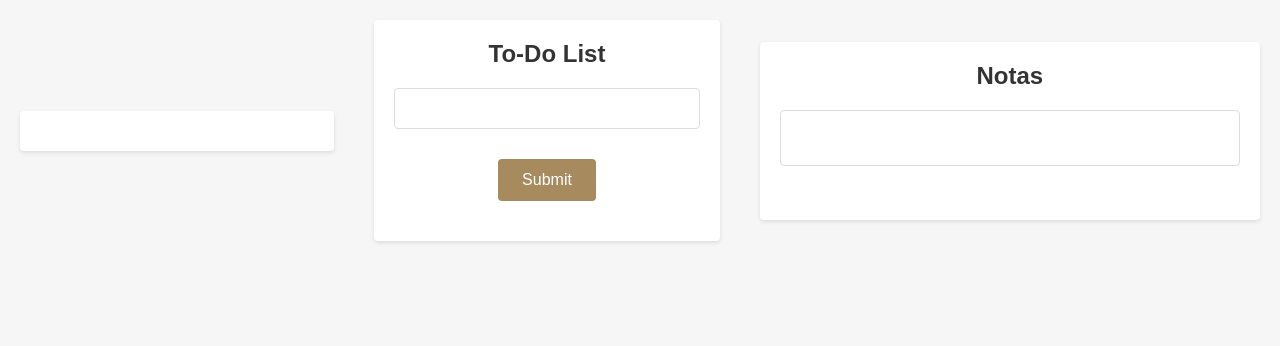
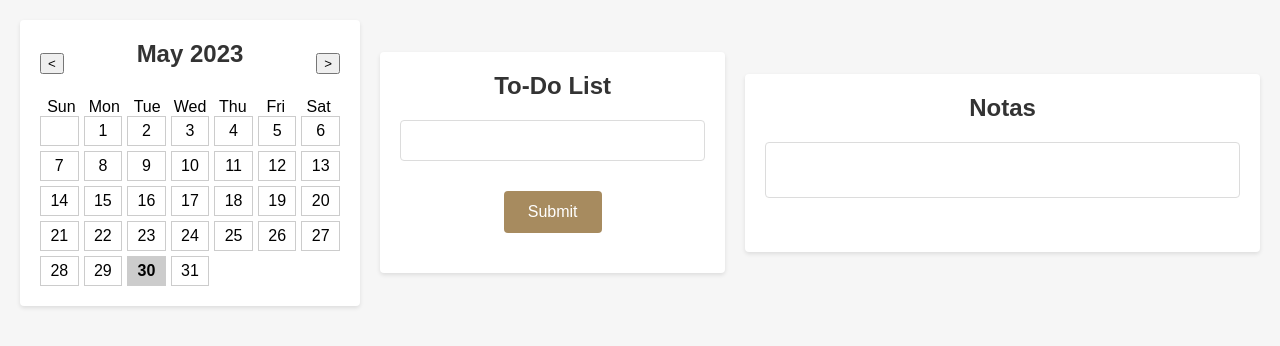
Before and after one commit to brunamarques26/trabalhosic, a website with bundled scripts: page home.html in a window 1280 px wide. Built offline with nearby package versions, Linux system fonts and the light colour scheme; no server answers.

Commit message:
Versão inicial calendario

```diff
--- a/home.html
+++ b/home.html
@@ -7,8 +7,22 @@
 </head>
 <body>
 
-    <div class="container calendar-container">
-        <div id="calendar"></div>
+    <div class="calendar">
+        <div class="header">
+          <button class="prev">&lt;</button>
+          <h2 class="month-year"></h2>
+          <button class="next">&gt;</button>
+        </div>
+        <div class="weekdays">
+          <div>Sun</div>
+          <div>Mon</div>
+          <div>Tue</div>
+          <div>Wed</div>
+          <div>Thu</div>
+          <div>Fri</div>
+          <div>Sat</div>
+        </div>
+        <div class="days"></div>
       </div>
 
 
--- a/script2.js
+++ b/script2.js
@@ -11,26 +11,145 @@ textarea.addEventListener('input', () => {
   textarea.style.height = `${textarea.scrollHeight}px`; // Set the height to the scrollHeight
 });
 
-//Calendario
-document.addEventListener('DOMContentLoaded', function() {
-  var calendarEl = document.getElementById('calendar');
-  var calendar = new FullCalendar.Calendar(calendarEl, {
-    selectable: true,
-    select: function(info) {
-      // Handle the selection of a date or range
-      var startDate = info.start;
-      var endDate = info.end;
+//----------------------------------------------Calendario----------------------------------------------
+document.addEventListener("DOMContentLoaded", function() {
+  const monthYearElement = document.querySelector(".month-year");
+  const daysContainer = document.querySelector(".days");
+  const prevButton = document.querySelector(".prev");
+  const nextButton = document.querySelector(".next");
 
-      // Perform any desired actions with the selected date(s)
-      // For example, send a notification or mark the selected days in some way
-      // You can use external libraries or custom code to handle notifications
+  let currentDate = new Date();
 
-      // Example: Log the selected date(s) to the console
-      console.log('Selected date(s):', startDate, endDate);
+  // Display the current month
+  displayMonth(currentDate);
+
+  // Event listeners for previous and next buttons
+  prevButton.addEventListener("click", function() {
+    currentDate.setMonth(currentDate.getMonth() - 1);
+    displayMonth(currentDate);
+  });
+
+  nextButton.addEventListener("click", function() {
+    currentDate.setMonth(currentDate.getMonth() + 1);
+    displayMonth(currentDate);
+  });
+
+  function displayMonth(date) {
+    // Clear the calendar days
+    daysContainer.innerHTML = "";
+
+    // Set the month and year in the header
+    monthYearElement.textContent = getMonthName(date) + " " + date.getFullYear();
+
+    // Get the first day of the month
+    const firstDay = new Date(date.getFullYear(), date.getMonth(), 1);
+
+    // Get the number of days in the month
+    const totalDays = new Date(date.getFullYear(), date.getMonth() + 1, 0).getDate();
+
+    // Calculate the index of the first day in the weekdays list (0 - Sunday, 1 - Monday, etc.)
+    const firstDayIndex = firstDay.getDay();
+
+    // Add empty cells for days before the first day of the month
+    for (let i = 0; i < firstDayIndex; i++) {
+      const emptyCell = document.createElement("div");
+      daysContainer.appendChild(emptyCell);
     }
+
+    // Add the calendar days
+    for (let i = 1; i <= totalDays; i++) {
+      const dayCell = document.createElement("div");
+      dayCell.textContent = i;
+      daysContainer.appendChild(dayCell);
+
+      // Add click event listener to each day cell
+      dayCell.addEventListener("click", function() {
+        const selectedDay = document.querySelector(".selected");
+        if (selectedDay) {
+          selectedDay.classList.remove("selected");
+        }
+
+        // Mark the clicked day as selected
+        this.classList.add("selected");
+
+        // Save the selected date to the database
+        const selectedDate = new Date(date.getFullYear(), date.getMonth(), i);
+        saveSelectedDateToDatabase(selectedDate);
+      });
+
+      // Mark the current date as selected
+      if (
+        date.getFullYear() === currentDate.getFullYear() &&
+        date.getMonth() === currentDate.getMonth() &&
+        i === currentDate.getDate()
+      ) {
+        dayCell.classList.add("selected");
+      }
+    }
+  }
+
+  function getMonthName(date) {
+    const options = { month: "long" };
+    return new Intl.DateTimeFormat("en-US", options).format(date);
+  }
+
+  async function saveSelectedDateToDatabase(selectedDate) {
+    try {
+      const user = auth.currentUser;
+      const userId = user.uid;
+      const name = user.displayName;
+
+      // Check if the selected date already exists in the database for the current user
+      const querySnapshot = await getDocs(
+        query(collection(db, "data"), where("data", "==", selectedDate), where("userId", "==", userId))
+      );
+
+      if (!querySnapshot.empty) {
+        // If the date exists, delete it from the database
+        querySnapshot.forEach((doc) => {
+          deleteDoc(doc.ref);
+          console.log("Document deleted with ID: ", doc.id);
+        });
+
+        // Perform any additional logic or UI updates after deletion
+        // ...
+
+      } else {
+        // If the date doesn't exist, save it to the database
+        const docRef = await addDoc(collection(db, "data"), {
+          data: selectedDate,
+          userId: userId,
+          userName: name
+        });
+        console.log("Document written with ID: ", docRef.id);
+
+        // Perform any additional logic or UI updates after saving
+        // ...
+      }
+    } catch (e) {
+      console.error("Error accessing database: ", e);
+    }
+  }
+});
+
+
+  // Add event listeners to previous and next buttons
+  const prevButton = document.querySelector(".prev");
+  const nextButton = document.querySelector(".next");
+
+  prevButton.addEventListener("click", () => {
+    // Handle the click action for the previous button
+    // For example, you can navigate to the previous month
+    //alert("Previous button clicked");
   });
-  calendar.render();
-});
+
+  nextButton.addEventListener("click", () => {
+    // Handle the click action for the next button
+    // For example, you can navigate to the next month
+    //alert("Next button clicked");
+  });
+
+//-------------------------------------------------------------------------------------
 
 // Your web app's Firebase configuration
 const firebaseConfig = {
@@ -160,7 +279,7 @@ function displayTasks() {
 // Chamar a função displayTasks no evento onAuthStateChanged
 auth.onAuthStateChanged((user) => {
   if (user) {
-    alert("Login com sucesso: " + user.displayName);
+    //alert("Login com sucesso: " + user.displayName);
     console.log(user);
     displayTasks();
   }
@@ -188,7 +307,7 @@ form.addEventListener('submit', async (e) => {
   } catch (e) {
     console.error("Error adding document: ", e);
   }
-  alert('Registado com sucesso');
+  //alert('Registado com sucesso');
   form.reset();
 });
 
--- a/style.css
+++ b/style.css
@@ -8,16 +8,53 @@ body {
     padding: 0;
 }
 
-.calendar-container {
+.calendar {
+    width: 300px;
     background-color: #ffffff;
     border-radius: 4px;
     box-shadow: 0 2px 4px rgba(0, 0, 0, 0.1);
     padding: 20px;
+    font-family: Hind, sans-serif;
+    margin-left: 20px;
+    margin-top: 20px;
+  }
+
+  .header {
+    display: flex;
+    align-items: center;
+    justify-content: space-between;
+    margin-bottom: 10px;
+  }
+
+  .weekdays {
+    display: flex;
+  }
+
+  .weekdays div {
+    flex: 1;
     text-align: center;
-    margin-top: 20px; /* Add margin-top to center the container vertically */
-    margin-right: 20px;
-    margin-left: 20px;
-    flex-grow: 1;
+  }
+
+  .days {
+    display: grid;
+    grid-template-columns: repeat(7, 1fr);
+    gap: 5px;
+  }
+
+  .days div {
+    text-align: center;
+    padding: 5px;
+    border: 1px solid #ccc;
+    cursor: pointer;
+  }
+
+  .days div:hover {
+    background-color: #f2f2f2;
+  }
+
+  .days .selected {
+    background-color: #ccc;
+    font-weight: bold;
   }
 
 
@@ -39,7 +76,6 @@ body {
     padding: 20px;
     text-align: center;
     margin-top: 20px; /* Add margin-top to center the container vertically */
-    margin-left: 20px;
     margin-right: 20px;
     flex-grow: 1;
 }
```
